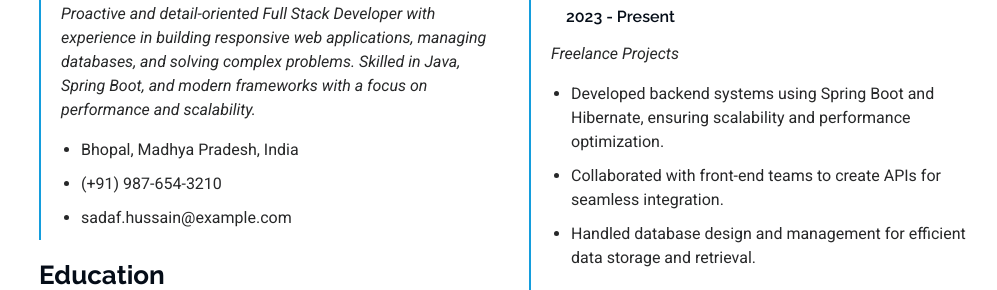
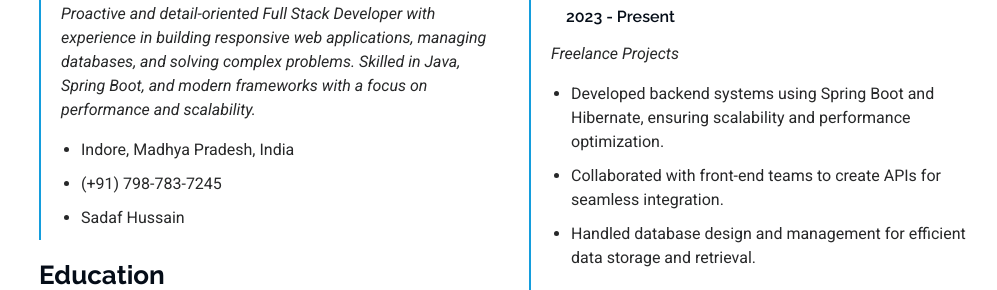
Before and after one commit to Myworldisjarvis/Sadaf-Hussain, a plain HTML site: page index.html in a window 1280 px wide. Shown: the part 2800-3090 px from the top of the page, without its empty margins (273-1270 px from the left). Drawn offline with nearby package versions, Linux system fonts and the light colour scheme; animation ran at ten frames a second.

Commit message:
Update index.html

```diff
--- a/index.html
+++ b/index.html
@@ -275,9 +275,9 @@
           <h4>Sadaf Hussain</h4>
           <p><em>Proactive and detail-oriented Full Stack Developer with experience in building responsive web applications, managing databases, and solving complex problems. Skilled in Java, Spring Boot, and modern frameworks with a focus on performance and scalability.</em></p>
           <ul>
-            <li>Bhopal, Madhya Pradesh, India</li>
-            <li>(+91) 987-654-3210</li>
-            <li>sadaf.hussain@example.com</li>
+            <li>Indore, Madhya Pradesh, India</li>
+            <li>(+91) 798-783-7245</li>
+            <li>Sadaf Hussain</li>
           </ul>
         </div><!-- End Resume Item -->
 
```
